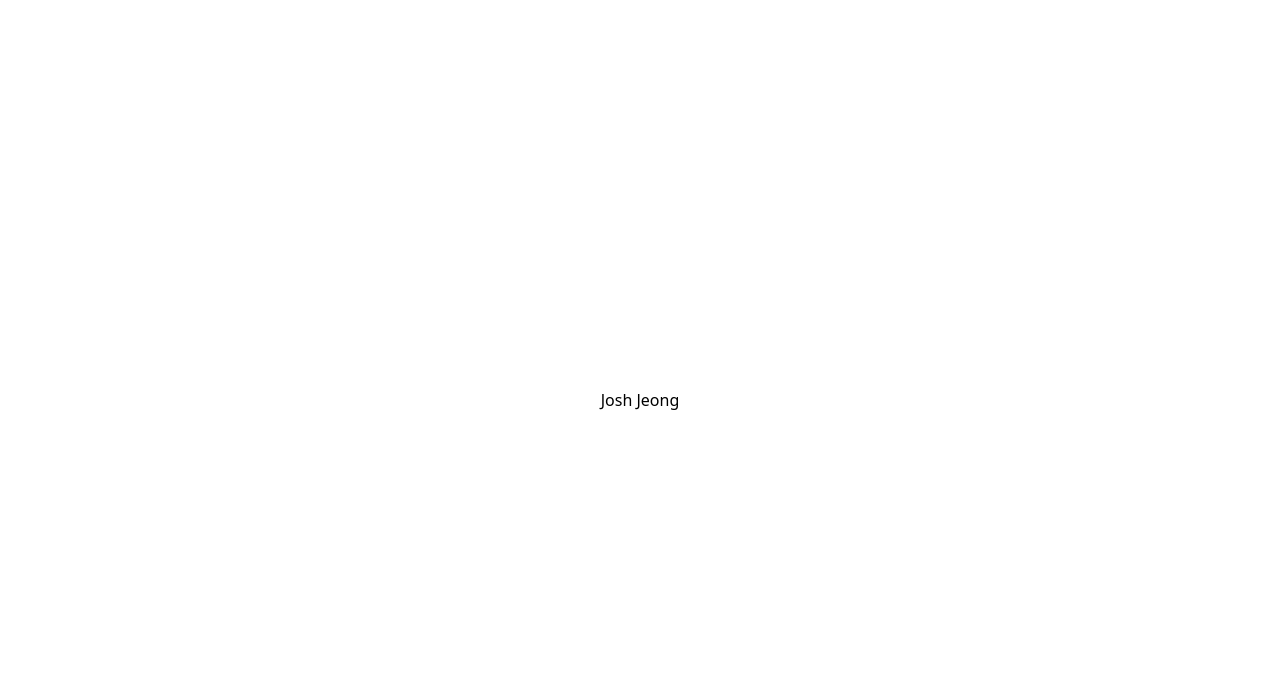
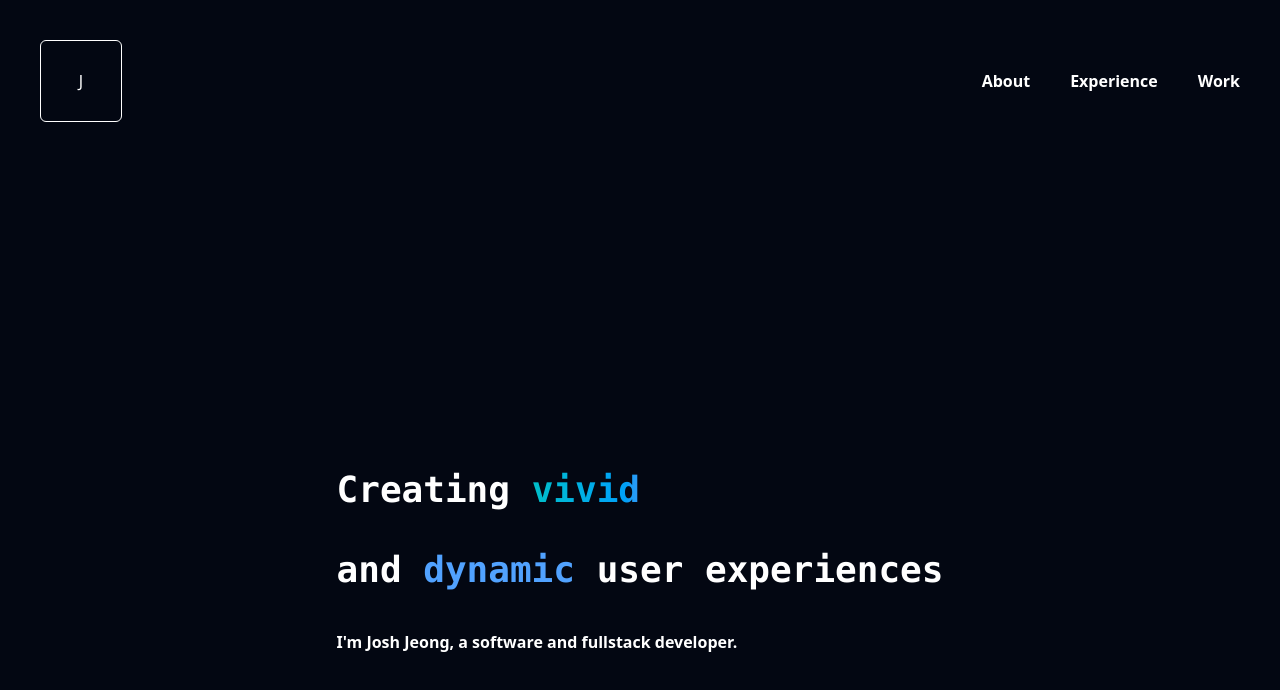
Before and after one commit to joshuajeong1/joshjeong_website, a React (Vite) app in the folder frontend/: page / in a window 1280 px wide. Shown: the top 690 px of the page. Built offline with nearby package versions, Linux system fonts and the light colour scheme.

Commit message:
Initial work on hero section, framework of navbar

```diff
--- a/frontend/src/index.css
+++ b/frontend/src/index.css
@@ -1 +1,17 @@
 @import "tailwindcss";
+
+@layer utilities {
+  @keyframes gradient-right {
+    0%,
+    100% {
+      background-position: 0% 50%;
+    }
+    50% {
+      background-position: 100% 50%;
+    }
+  }
+  .animate-gradient {
+    background-size: 300% 300%;
+    animation: gradient-right 5s ease infinite;
+  }
+}
--- a/frontend/src/pages/Home.jsx
+++ b/frontend/src/pages/Home.jsx
@@ -1,8 +1,23 @@
+
 function Home() {
     return (
-        <div>
-            <div class="flex h-screen justify-center items-center">
-                <p>Josh Jeong</p>
+        <div class="bg-gray-950 text-white min-h-screen">
+            <div class="flex items-center justify-between space-x-10 p-10">
+                <p class="flex h-8 w-8 items-center justify-center rounded-md border p-10">J</p>
+                <div>
+                    <nav class="flex space-x-10 font-bold">
+                        <a href="#about" class="hover:text-blue-500">About</a>
+                        <a href="#experience" class="hover:text-blue-500">Experience</a>
+                        <a href="#work" class="hover:text-blue-500">Work</a>
+                    </nav>
+                </div>
+            </div>
+            <div class="flex h-screen flex-col items-center justify-center">
+                <div class="flex flex-col items-start">
+                    <p class="font-mono text-4xl font-bold">Creating <span class="animate-gradient bg-gradient-to-r from-emerald-400 via-sky-500 to-violet-500 bg-clip-text text-transparent">vivid</span></p>
+                    <p class="my-10 font-mono text-4xl font-bold">and <span class="text-blue-400">dynamic</span> user experiences</p>
+                    <p class="font-bold">I'm Josh Jeong, a software and fullstack developer.</p>
+                </div>
             </div>
 
             <section id="about">
```
